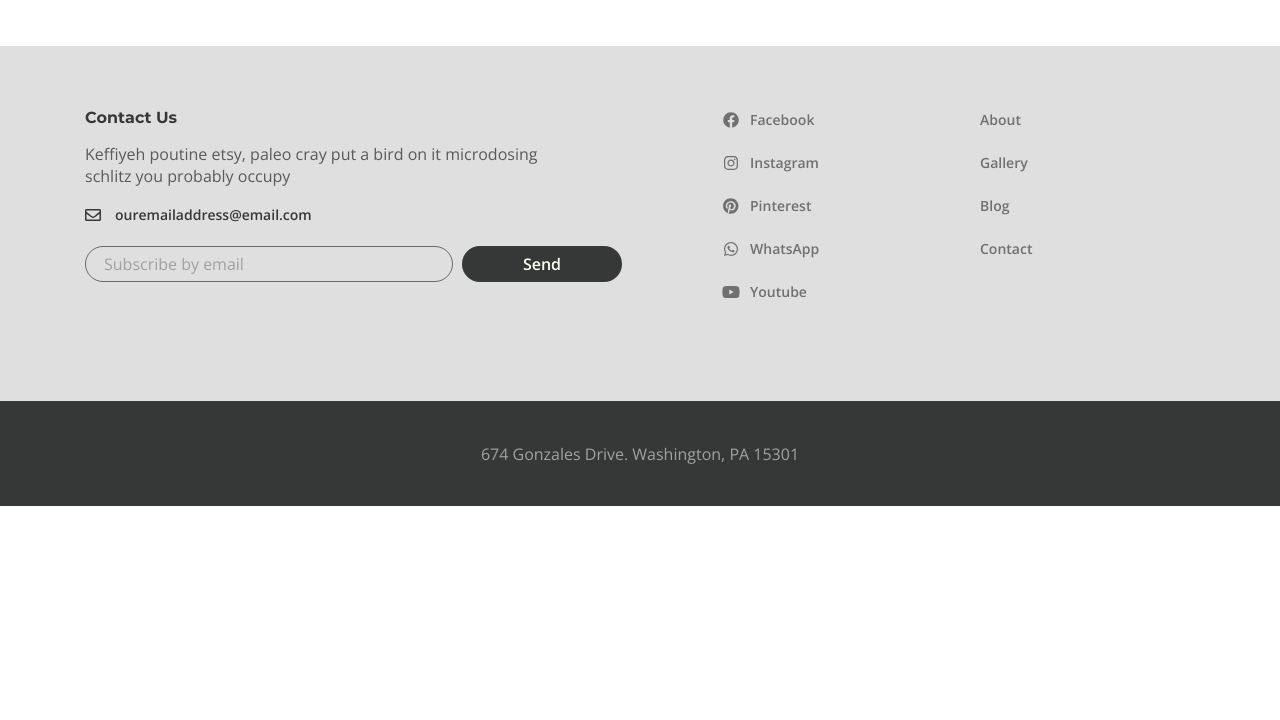
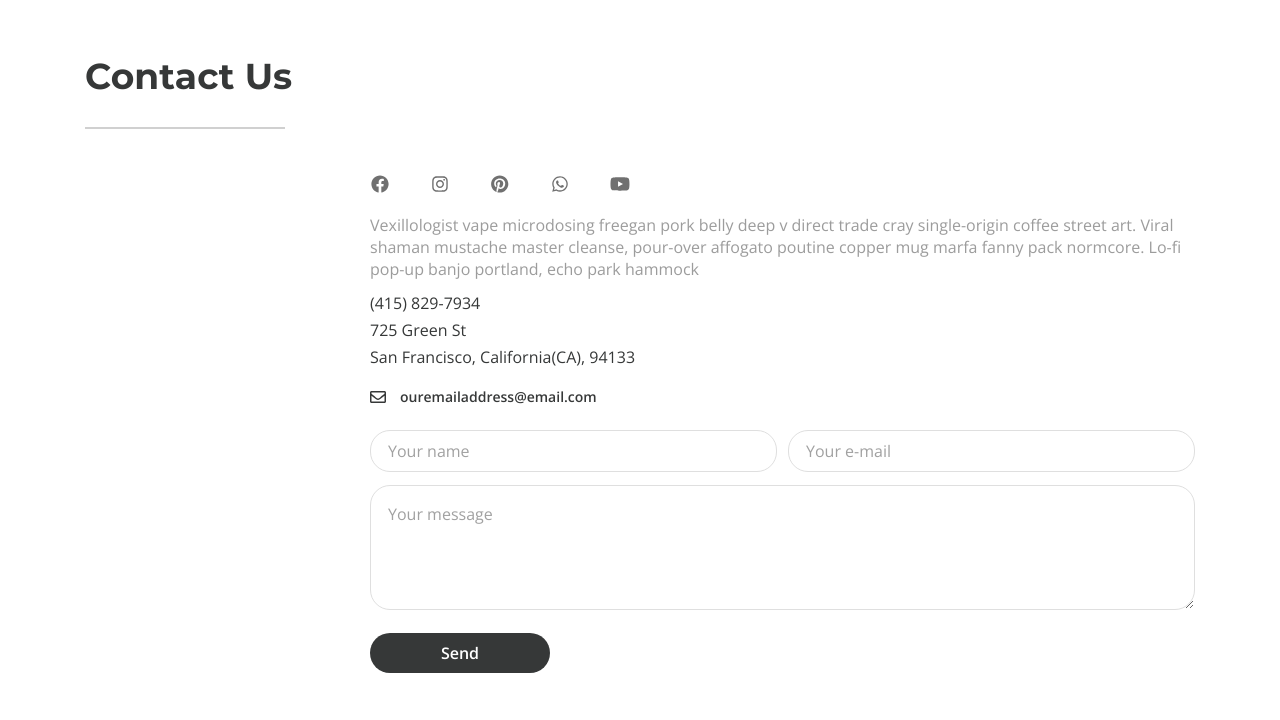
Before and after one commit to dev-rodion/desire-gulp, a website: page app/contact.html in a window 1280 px wide. Shown: the part 700-1420 px from the top of the page. Before the commit the page ends 1206 px from the top, so only its background shows below. Drawn offline with Linux system fonts and the light colour scheme; files whose address does not match are found by name.

Commit message:
Added section.contact to contact.html, added new styles and updated old ones

```diff
--- a/app/contact.html
+++ b/app/contact.html
@@ -93,6 +93,63 @@
           ></iframe>
         </div>
 
+        <section class="contact">
+          <div class="container">
+            <h3 class="contact__title">
+              Contact Us
+            </h3>
+
+            <div class="contact__content">
+              <ul class="contact__social">
+                <li class="contact__social-item">
+                  <a class="contact__social-link" href="https://www.facebook.com/">
+                    <img class="contact__social-icon" src="images/facebook.svg" alt="facebook icon">
+                  </a>
+                </li>
+                <li class="contact__social-item">
+                  <a class="contact__social-link" href="https://www.instagram.com/">
+                    <img class="contact__social-icon" src="images/instagram.svg" alt="instagram icon">
+                  </a>
+                </li>
+                <li class="contact__social-item">
+                  <a class="contact__social-link" href="https://www.pinterest.com/">
+                    <img class="contact__social-icon" src="images/pinterest.svg" alt="pinterest icon">
+                  </a>
+                </li>
+                <li class="contact__social-item">
+                  <a class="contact__social-link" href="https://www.whatsapp.com/">
+                    <img class="contact__social-icon" src="images/whatsapp.svg" alt="whatsapp icon">
+                  </a>
+                </li>
+                <li class="contact__social-item">
+                  <a class="contact__social-link" href="https://www.youtube.com/">
+                    <img class="contact__social-icon" src="images/youtube.svg" alt="youtube icon">
+                  </a>
+                </li>
+              </ul>
+
+              <p class="contact__text">
+                Vexillologist vape microdosing freegan pork belly deep v direct trade cray single-origin coffee street art. Viral shaman mustache master cleanse, pour-over affogato poutine copper mug marfa fanny pack normcore. Lo-fi pop-up banjo portland, echo park hammock
+              </p>
+
+              <a class="contact__phone" href="tel:4158297934">(415) 829-7934</a>
+              <p class="contact__street">725 Green St</p>
+              <p class="contact__city">San Francisco, California(CA), 94133</p>
+
+              <a class="contact__info-email info-email" href="mailto:ouremailaddress@email.com">
+                ouremailaddress@email.com
+              </a>
+
+              <form class="contact__form">
+                <input class="contact__form-input" type="text" placeholder="Your name">
+                <input class="contact__form-input" type="email" placeholder="Your e-mail">
+                <textarea class="contact__form-area" placeholder="Your message"></textarea>
+                <button class="contact__form-btn">Send</button>
+              </form>
+            </div>
+          </div>
+        </section>
+
       </main>
 
       <footer class="footer">
@@ -106,7 +163,7 @@
                   schlitz you probably occupy
                 </p>
                 <a
-                  class="footer__info-email"
+                  class="footer__info-email info-email"
                   href="mailto:ouremailaddress@email.com"
                 >
                   ouremailaddress@email.com
--- a/app/js/jq-main.js
+++ b/app/js/jq-main.js
@@ -5,6 +5,13 @@ $(function () {
     fade: true,
     autoplay: true,
     autoplaySpeed: 5000,
+  });
+
+  $(".contact__slider").slick({
+    slidesToShow: 10,
+    slidesToScroll: 10,
+    dots: true,
+    arrows: false,
   });
 
   if ($(".gallery__inner").length !== 0) {
--- a/app/scss/_global.scss
+++ b/app/scss/_global.scss
@@ -74,3 +74,23 @@ h6 {
     }
   }
 }
+
+.info-email {
+  position: relative;
+  display: inline-block;
+  font-size: 14px;
+  color: $black;
+  font-weight: 600;
+  padding-left: 30px;
+  &::before {
+    content: "";
+    position: absolute;
+    top: 0;
+    left: 0;
+    bottom: 0;
+    background: url("../images/envelope.svg") center center;
+    background-size: contain;
+    width: 16px;
+    height: 100%;
+  }
+}
--- a/app/scss/style.scss
+++ b/app/scss/style.scss
@@ -137,24 +137,7 @@
     margin-bottom: 16px;
   }
   &__info-email {
-    position: relative;
-    display: inline-block;
-    font-size: 14px;
-    color: $black;
-    font-weight: 600;
     margin-bottom: 22px;
-    padding-left: 30px;
-    &::before {
-      content: "";
-      position: absolute;
-      top: 0;
-      left: 0;
-      bottom: 0;
-      background: url("../images/envelope.svg") center center;
-      background-size: contain;
-      width: 16px;
-      height: 100%;
-    }
   }
   &__form {
     display: flex;
@@ -790,7 +773,7 @@
   margin-top: -53px;
   margin-bottom: 55px;
   padding-bottom: 570px;
-  background-color: rgba(#AADAFF, .5);
+  background-color: rgba(#aadaff, 0.5);
   iframe {
     position: absolute;
     top: 0;
@@ -800,4 +783,98 @@
   }
 }
 
+.contact {
+  padding-bottom: 100px;
+  &__title {
+    position: relative;
+    font-size: 36px;
+    line-height: 60px;
+    padding-bottom: 23px;
+    margin-bottom: 40px;
+    &::after {
+      content: "";
+      position: absolute;
+      bottom: 0;
+      left: 0;
+      display: block;
+      width: 200px;
+      height: 2px;
+      background-color: rgba($gray, 0.5);
+    }
+  }
+  &__content {
+    max-width: 825px;
+    margin-left: auto;
+  }
+  &__social {
+    display: flex;
+    flex-wrap: wrap;
+    margin-bottom: 10px;
+    margin-left: -5px;
+  }
+  &__social-item {
+    padding-right: 30px;
+    margin-bottom: 5px;
+    &:last-child {
+      margin-right: 0;
+    }
+  }
+  &__social-link {
+  }
+  &__social-icon {
+    width: 30px;
+    height: 30px;
+    padding: 5px;
+  }
+  &__text {
+    color: rgba($default, 0.6);
+    margin-bottom: 10px;
+  }
+  &__phone,
+  &__street,
+  &__city {
+    color: $black;
+    font-size: 16px;
+    line-height: 27px;
+  }
+  &__info-email {
+    margin-top: 16px;
+    margin-bottom: 24px;
+  }
+  &__form {
+    display: grid;
+    grid-template-columns: repeat(2, 1fr);
+    grid-gap: 13px 11px;
+  }
+  &__form-input,
+  &__form-area {
+    border: 1px solid #dfdfdf;
+    border-radius: 20px;
+    padding: 6px 17px;
+    line-height: 28px;
+    &::placeholder {
+      color: #a1a1a1;
+    }
+  }
+  &__form-input {
+  }
+  &__form-area {
+    grid-column: span 2;
+    min-height: 125px;
+    padding: 14px 17px;
+  }
+  &__form-btn {
+    min-width: 180px;
+    width: fit-content;
+    background-color: $black;
+    border: none;
+    color: #fff;
+    font-weight: 600;
+    line-height: 28px;
+    padding: 6px 20px;
+    margin-top: 10px;
+    border-radius: 21px;
+  }
+}
+
 @import "media";
```
Also changed, not shown: app/about.html (+1 -1 lines), app/gallery.html (+1 -1 lines), app/index.html (+1 -1 lines), app/page.html (+1 -1 lines), app/css/style.min.css, app/js/main.min.js.
